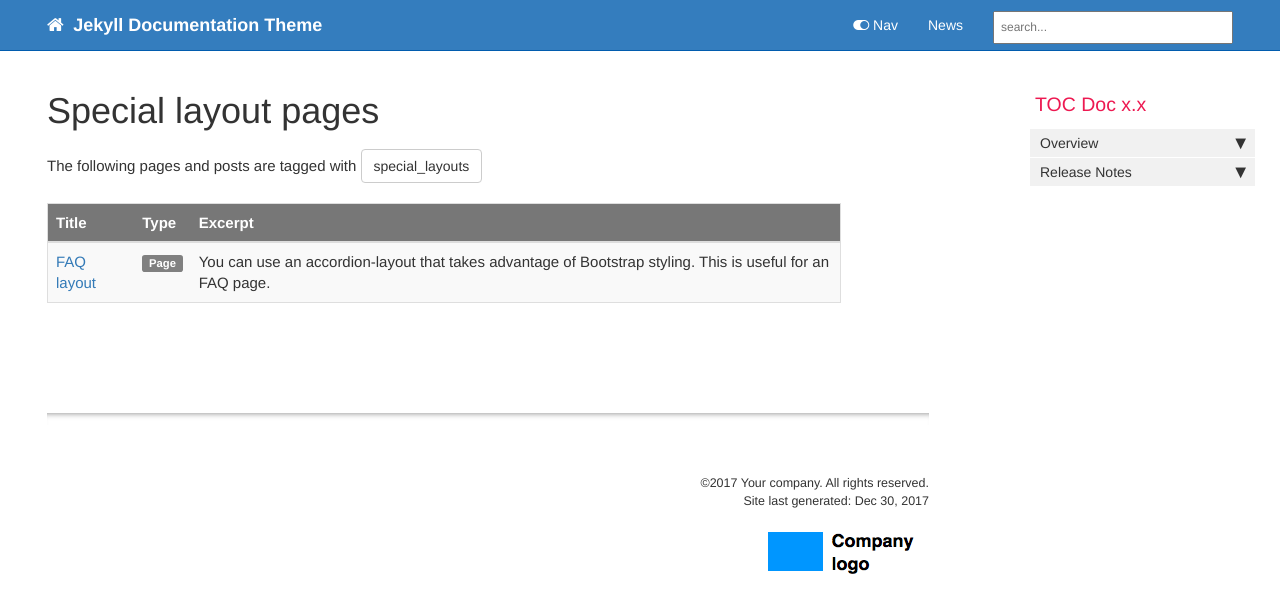
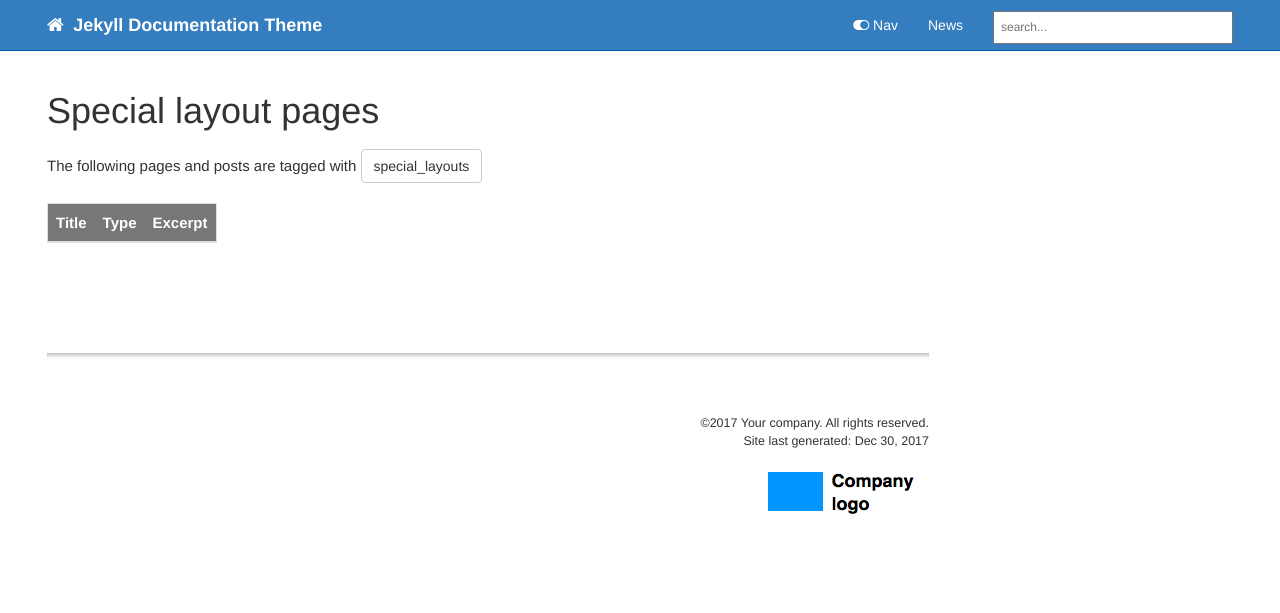
Before and after one commit to RadWolfie/Theme-Test, a Jekyll site: the page built from pages/tags/tag_special_layouts.md, in a window 1280 px wide. Shown: the top 613 px of the page. Built offline with Jekyll 4.4.1, drawn with Linux system fonts in a browser that asks for light colours; nearby versions of some CDN libraries; comment, search, counter and statistics services are not loaded.

Commit message:
first initialization draft

```diff
--- a/pages/mydoc/mydoc_faq.md
+++ /dev/null
@@ -1,136 +0,0 @@
----
-title: FAQ layout
-permalink: mydoc_faq_layout.html
-sidebar: mydoc_sidebar
-tags: [special_layouts]
-keywords: frequently asked questions, FAQ, question and answer, collapsible sections, expand, collapse
-last_updated: November 30, 2015
-summary: "You can use an accordion-layout that takes advantage of Bootstrap styling. This is useful for an FAQ page."
-toc: false
-folder: mydoc
----
-
-<p>If you want to use an FAQ format, use the syntax shown on the faq.html page. Rather than including code samples here (which are bulky with a lot of nested <code>div</code> tags), just look at the source in the mydoc_faq.html theme file.</p>
-
-<div class="panel-group" id="accordion">
-                    <div class="panel panel-default">
-                        <div class="panel-heading">
-                            <h4 class="panel-title">
-                                <a class="noCrossRef accordion-toggle" data-toggle="collapse" data-parent="#accordion" href="#collapseOne">Lorem ipsum dolor sit amet, consectetur adipiscing elit?</a>
-                            </h4>
-                        </div>
-                        <div id="collapseOne" class="panel-collapse collapse noCrossRef">
-                            <div class="panel-body">
-                                Anim pariatur cliche reprehenderit, enim eiusmod high life accusamus terry richardson ad squid. 3 wolf moon officia aute, non cupidatat skateboard dolor brunch. Food truck quinoa nesciunt laborum eiusmod. Brunch 3 wolf moon tempor, sunt aliqua put a bird on it squid single-origin coffee nulla assumenda shoreditch et. Nihil anim keffiyeh helvetica, craft beer labore wes anderson cred nesciunt sapiente ea proident. Ad vegan excepteur butcher vice lomo. Leggings occaecat craft beer farm-to-table, raw denim aesthetic synth nesciunt you probably haven't heard of them accusamus labore sustainable VHS.
-                            </div>
-                        </div>
-                    </div>
-                    <!-- /.panel -->
-                    <div class="panel panel-default">
-                        <div class="panel-heading">
-                            <h4 class="panel-title">
-                                <a class="noCrossRef accordion-toggle" data-toggle="collapse" data-parent="#accordion" href="#collapseTwo">Curabitur eget leo at velit imperdiet varius. In eu ipsum vitae velit congue iaculis vitae at risus?</a>
-                            </h4>
-                        </div>
-                        <div id="collapseTwo" class="panel-collapse collapse noCrossRef">
-                            <div class="panel-body">
-                                Anim pariatur cliche reprehenderit, enim eiusmod high life accusamus terry richardson ad squid. 3 wolf moon officia aute, non cupidatat skateboard dolor brunch. Food truck quinoa nesciunt laborum eiusmod. Brunch 3 wolf moon tempor, sunt aliqua put a bird on it squid single-origin coffee nulla assumenda shoreditch et. Nihil anim keffiyeh helvetica, craft beer labore wes anderson cred nesciunt sapiente ea proident. Ad vegan excepteur butcher vice lomo. Leggings occaecat craft beer farm-to-table, raw denim aesthetic synth nesciunt you probably haven't heard of them accusamus labore sustainable VHS.
-                            </div>
-                        </div>
-                    </div>
-                    <!-- /.panel -->
-                    <div class="panel panel-default">
-                        <div class="panel-heading">
-                            <h4 class="panel-title">
-                                <a class="noCrossRef accordion-toggle" data-toggle="collapse" data-parent="#accordion" href="#collapseThree">Aenean consequat lorem ut felis ullamcorper?</a>
-                            </h4>
-                        </div>
-                        <div id="collapseThree" class="panel-collapse collapse noCrossRef">
-                            <div class="panel-body">
-                                Anim pariatur cliche reprehenderit, enim eiusmod high life accusamus terry richardson ad squid. 3 wolf moon officia aute, non cupidatat skateboard dolor brunch. Food truck quinoa nesciunt laborum eiusmod. Brunch 3 wolf moon tempor, sunt aliqua put a bird on it squid single-origin coffee nulla assumenda shoreditch et. Nihil anim keffiyeh helvetica, craft beer labore wes anderson cred nesciunt sapiente ea proident. Ad vegan excepteur butcher vice lomo. Leggings occaecat craft beer farm-to-table, raw denim aesthetic synth nesciunt you probably haven't heard of them accusamus labore sustainable VHS.
-                            </div>
-                        </div>
-                    </div>
-                    <!-- /.panel -->
-                    <div class="panel panel-default">
-                        <div class="panel-heading">
-                            <h4 class="panel-title">
-                                <a class="noCrossRef accordion-toggle" data-toggle="collapse" data-parent="#accordion" href="#collapseFour">Lorem ipsum dolor sit amet, consectetur adipiscing elit?</a>
-                            </h4>
-                        </div>
-                        <div id="collapseFour" class="panel-collapse collapse">
-                            <div class="panel-body">
-                                Anim pariatur cliche reprehenderit, enim eiusmod high life accusamus terry richardson ad squid. 3 wolf moon officia aute, non cupidatat skateboard dolor brunch. Food truck quinoa nesciunt laborum eiusmod. Brunch 3 wolf moon tempor, sunt aliqua put a bird on it squid single-origin coffee nulla assumenda shoreditch et. Nihil anim keffiyeh helvetica, craft beer labore wes anderson cred nesciunt sapiente ea proident. Ad vegan excepteur butcher vice lomo. Leggings occaecat craft beer farm-to-table, raw denim aesthetic synth nesciunt you probably haven't heard of them accusamus labore sustainable VHS.
-                            </div>
-                        </div>
-                    </div>
-                    <!-- /.panel -->
-                    <div class="panel panel-default">
-                        <div class="panel-heading">
-                            <h4 class="panel-title">
-                                <a class="noCrossRef accordion-toggle" data-toggle="collapse" data-parent="#accordion" href="#collapseFive">Curabitur eget leo at velit imperdiet varius. In eu ipsum vitae velit congue iaculis vitae at risus?</a>
-                            </h4>
-                        </div>
-                        <div id="collapseFive" class="panel-collapse collapse">
-                            <div class="panel-body">
-                                Anim pariatur cliche reprehenderit, enim eiusmod high life accusamus terry richardson ad squid. 3 wolf moon officia aute, non cupidatat skateboard dolor brunch. Food truck quinoa nesciunt laborum eiusmod. Brunch 3 wolf moon tempor, sunt aliqua put a bird on it squid single-origin coffee nulla assumenda shoreditch et. Nihil anim keffiyeh helvetica, craft beer labore wes anderson cred nesciunt sapiente ea proident. Ad vegan excepteur butcher vice lomo. Leggings occaecat craft beer farm-to-table, raw denim aesthetic synth nesciunt you probably haven't heard of them accusamus labore sustainable VHS.
-                            </div>
-                        </div>
-                    </div>
-                    <!-- /.panel -->
-                    <div class="panel panel-default">
-                        <div class="panel-heading">
-                            <h4 class="panel-title">
-                                <a class="noCrossRef accordion-toggle" data-toggle="collapse" data-parent="#accordion" href="#collapseSix">Aenean consequat lorem ut felis ullamcorper?</a>
-                            </h4>
-                        </div>
-                        <div id="collapseSix" class="panel-collapse collapse">
-                            <div class="panel-body">
-                                Anim pariatur cliche reprehenderit, enim eiusmod high life accusamus terry richardson ad squid. 3 wolf moon officia aute, non cupidatat skateboard dolor brunch. Food truck quinoa nesciunt laborum eiusmod. Brunch 3 wolf moon tempor, sunt aliqua put a bird on it squid single-origin coffee nulla assumenda shoreditch et. Nihil anim keffiyeh helvetica, craft beer labore wes anderson cred nesciunt sapiente ea proident. Ad vegan excepteur butcher vice lomo. Leggings occaecat craft beer farm-to-table, raw denim aesthetic synth nesciunt you probably haven't heard of them accusamus labore sustainable VHS.
-                            </div>
-                        </div>
-                    </div>
-                    <!-- /.panel -->
-                    <div class="panel panel-default">
-                        <div class="panel-heading">
-                            <h4 class="panel-title">
-                                <a class="noCrossRef accordion-toggle" data-toggle="collapse" data-parent="#accordion" href="#collapseSeven">Lorem ipsum dolor sit amet, consectetur adipiscing elit?</a>
-                            </h4>
-                        </div>
-                        <div id="collapseSeven" class="panel-collapse collapse">
-                            <div class="panel-body">
-                                Anim pariatur cliche reprehenderit, enim eiusmod high life accusamus terry richardson ad squid. 3 wolf moon officia aute, non cupidatat skateboard dolor brunch. Food truck quinoa nesciunt laborum eiusmod. Brunch 3 wolf moon tempor, sunt aliqua put a bird on it squid single-origin coffee nulla assumenda shoreditch et. Nihil anim keffiyeh helvetica, craft beer labore wes anderson cred nesciunt sapiente ea proident. Ad vegan excepteur butcher vice lomo. Leggings occaecat craft beer farm-to-table, raw denim aesthetic synth nesciunt you probably haven't heard of them accusamus labore sustainable VHS.
-                            </div>
-                        </div>
-                    </div>
-                    <!-- /.panel -->
-                    <div class="panel panel-default">
-                        <div class="panel-heading">
-                            <h4 class="panel-title">
-                                <a class="noCrossRef accordion-toggle" data-toggle="collapse" data-parent="#accordion" href="#collapseEight">Curabitur eget leo at velit imperdiet varius. In eu ipsum vitae velit congue iaculis vitae at risus?</a>
-                            </h4>
-                        </div>
-                        <div id="collapseEight" class="panel-collapse collapse">
-                            <div class="panel-body">
-                                Anim pariatur cliche reprehenderit, enim eiusmod high life accusamus terry richardson ad squid. 3 wolf moon officia aute, non cupidatat skateboard dolor brunch. Food truck quinoa nesciunt laborum eiusmod. Brunch 3 wolf moon tempor, sunt aliqua put a bird on it squid single-origin coffee nulla assumenda shoreditch et. Nihil anim keffiyeh helvetica, craft beer labore wes anderson cred nesciunt sapiente ea proident. Ad vegan excepteur butcher vice lomo. Leggings occaecat craft beer farm-to-table, raw denim aesthetic synth nesciunt you probably haven't heard of them accusamus labore sustainable VHS.
-                            </div>
-                        </div>
-                    </div>
-                    <!-- /.panel -->
-                    <div class="panel panel-default">
-                        <div class="panel-heading">
-                            <h4 class="panel-title">
-                                <a class="noCrossRef accordion-toggle" data-toggle="collapse" data-parent="#accordion" href="#collapseNine">Aenean consequat lorem ut felis ullamcorper?</a>
-                            </h4>
-                        </div>
-                        <div id="collapseNine" class="panel-collapse collapse">
-                            <div class="panel-body">
-                                Anim pariatur cliche reprehenderit, enim eiusmod high life accusamus terry richardson ad squid. 3 wolf moon officia aute, non cupidatat skateboard dolor brunch. Food truck quinoa nesciunt laborum eiusmod. Brunch 3 wolf moon tempor, sunt aliqua put a bird on it squid single-origin coffee nulla assumenda shoreditch et. Nihil anim keffiyeh helvetica, craft beer labore wes anderson cred nesciunt sapiente ea proident. Ad vegan excepteur butcher vice lomo. Leggings occaecat craft beer farm-to-table, raw denim aesthetic synth nesciunt you probably haven't heard of them accusamus labore sustainable VHS.
-                            </div>
-                        </div>
-                    </div>
-                    <!-- /.panel -->
-</div>
-<!-- /.panel-group -->
-
-{% include links.html %}
```
Also changed, not shown: _data/sidebars/home_sidebar.yml (+23 -0 lines), pages/theme/theme_about.md (renamed from pages/mydoc/mydoc_about.md, +3 -4 lines), pages/wiki/about.md (added, +12 -0 lines), pages/wiki/faq.md (added, +43 -0 lines), pages/wiki/index.md (added, +12 -0 lines), _data/sidebars/wiki_sidebar.yml (renamed from _data/sidebars/mydoc_sidebar.yml).
